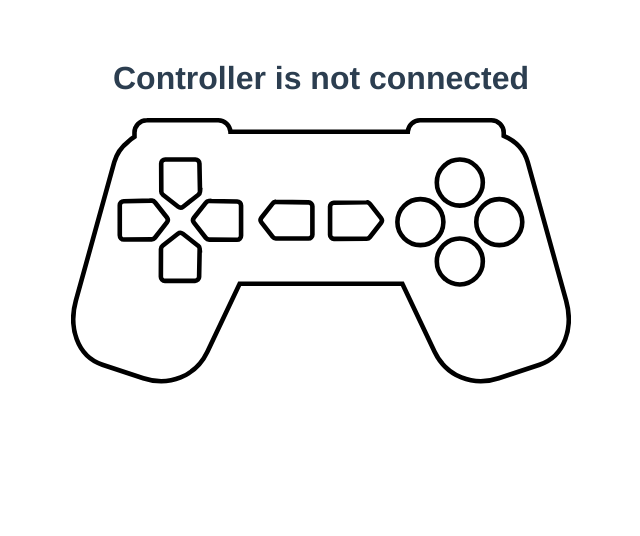
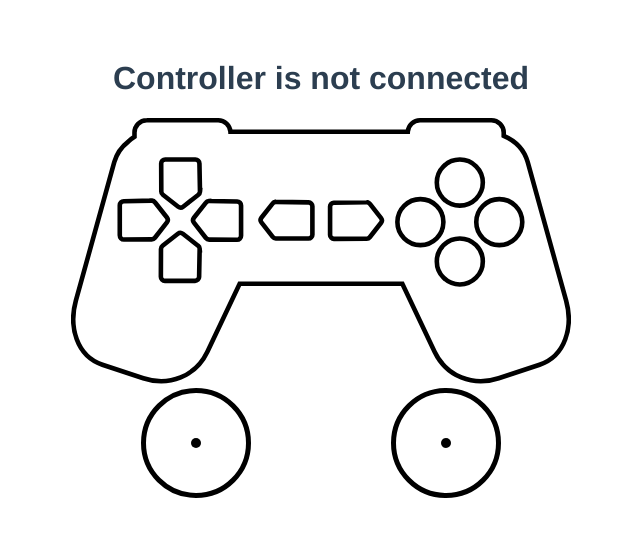
Before and after one commit to HumbertoMendes/controller-tester, a Vue app: page / in a window 1280 px wide. Shown: the top 536 px of the page, without its empty margins (319-959 px from the left). Built offline with nearby package versions, Linux system fonts and the light colour scheme.

Commit message:
+ Implemented GameControllerCirclePad

```diff
--- a/src/components/GameController.vue
+++ b/src/components/GameController.vue
@@ -1,5 +1,5 @@
 <template>
-  <!-- Created with Inkscape (http://www.inkscape.org/) -->
+  <div>
     <svg
       xmlns:inkscape="http://www.inkscape.org/namespaces/inkscape"
       xmlns:rdf="http://www.w3.org/1999/02/22-rdf-syntax-ns#"
@@ -163,15 +163,34 @@
         </rdf:RDF>
       </metadata>
     </svg>
+    <div
+      class="game-controller__circle-pad__container"
+    >
+      <game-controller-circle-pad
+        :x-axis="axes[0]"
+        :y-axis="axes[1]"
+      />
+      <game-controller-circle-pad
+        :x-axis="axes[2]"
+        :y-axis="axes[3]"
+      />
+    </div>
+  </div>
 </template>
 
 <script>
 import { Key } from '../constants/KeysConstants';
+import GameControllerCirclePad from './GameControllerCirclePad.vue';
 
 export default {
+  components: { GameControllerCirclePad },
   name: 'game-controller',
   props: {
     activeButtons: {
+      type: Array,
+      required: true,
+    },
+    axes: {
       type: Array,
       required: true,
     },
@@ -183,12 +202,16 @@ export default {
   },
   methods: {
     getFill(index) {
+      console.log(index);
       return this.activeButtons.includes(index) ? 'red' : 'none';
     },
   },
 };
 </script>
 
-<style>
-
+<style lang="scss" scoped>
+.game-controller__circle-pad__container {
+  display: flex;
+  justify-content: space-around;
+}
 </style>
--- /dev/null
+++ b/src/components/GameControllerCirclePad.vue
@@ -0,0 +1,53 @@
+<template>
+  <div
+    class="game-controller__circle-pad"
+  >
+    <div
+      class="game-controller__circle-pad__deadzone"
+      :style="`left: ${xPosition}%; top: ${yPosition}%;`"
+    />
+  </div>
+</template>
+
+<script>
+export default {
+  name: 'game-controller-circle-pad',
+  props: {
+    xAxis: {
+      type: Number,
+      default: 0,
+    },
+    yAxis: {
+      type: Number,
+      default: 0,
+    },
+  },
+  computed: {
+    xPosition() {
+      return 50 + (50 * this.xAxis);
+    },
+    yPosition() {
+      return 50 + (50 * this.yAxis);
+    },
+  },
+};
+</script>
+
+<style lang="scss" scoped>
+.game-controller__circle-pad {
+  width: 100px;
+  height: 100px;
+  border: 5px solid black;
+  border-radius: 50%;
+  position: relative;
+
+  &__deadzone {
+    width: 10px;
+    height: 10px;
+    background-color: black;
+    border-radius: 50%;
+    position: absolute;
+    transform: translate(-50%, -50%);
+  }
+}
+</style>
--- a/src/views/IndexView.vue
+++ b/src/views/IndexView.vue
@@ -1,15 +1,20 @@
 <template>
   <div>
     <h1>{{ title }}</h1>
-    <game-controller
+    <div
       class="game-controller__container"
-      :active-buttons="activeButtons"
-    />
-    <div
-      v-for="(item, index) in axes"
-      :key="index"
     >
-      {{ axes[index] }}
+      <!-- <div
+        v-for="(item, index) in axes"
+        :key="index"
+      >
+        {{ index }}: {{ axes[index] }}
+      </div> -->
+      <game-controller
+        class="game-controller"
+        :active-buttons="activeButtons"
+        :axes="axes"
+      />
     </div>
   </div>
 </template>
@@ -24,7 +29,6 @@ export default {
   name: 'index-view',
   data() {
     return {
-      intervalId: null,
       axes: [],
       activeButtons: [],
       connected: false,
@@ -36,54 +40,60 @@ export default {
     },
   },
   created() {
-    window.addEventListener('gamepadconnected', this.onGamePadConnected);
-    window.addEventListener('gamepaddisconnected', this.onGamePadDisconnected);
+    this.connect();
   },
   beforeDestroy() {
-    window.removeEventListener('gamepadconnected', this.onGamePadConnected);
-    window.removeEventListener('gamepaddisconnected', this.onGamePadDisconnected);
+    this.disconnect();
   },
   methods: {
+    connect() {
+      window.addEventListener('gamepadconnected', this.onGamePadConnected);
+      window.addEventListener('gamepaddisconnected', this.onGamePadDisconnected);
+    },
+    disconnect() {
+      window.removeEventListener('gamepadconnected', this.onGamePadConnected);
+      window.removeEventListener('gamepaddisconnected', this.onGamePadDisconnected);
+    },
     onGamePadConnected(event) {
       this.connected = true;
-
-      const { index } = event.gamepad;
-      // All buttons and axes values can be accessed through
-      this.intervalId = setInterval(() => {
-        const gamepad = navigator.getGamepads()[index];
-
-        // this.activeButtons = gamepad.buttons.findIndex((button) => button.pressed || button.touched);
-        // console.log(this.activeButtons);
-        // gamepad.buttons.forEach((button, id) => {
-        //   if (button.pressed || button.touched) console.log(id, button);
-        // });
-        const activeButtons = [];
-        for (let id = gamepad.buttons.length; id--;) {
-          if (gamepad.buttons[id].pressed || gamepad.buttons[id].touched) activeButtons.push(id);
-        }
-        if (this.activeButtons.length !== activeButtons.length && this.activeButtons.toString() !== activeButtons.toString()) {
-          this.activeButtons = activeButtons;
-        }
-
-        this.axes = gamepad.axes;
-      }, 100);
+      window.requestAnimationFrame((timestamp) => this.doPooling(event.gamepad.index, 0, timestamp));
     },
     onGamePadDisconnected() {
       this.connected = false;
       console.log('disconnected');
     },
-    cancelPolling() {
-      if (this.intervalId !== null) {
-        clearInterval(this.intervalId);
-        this.intervalId = null;
+    doPooling(index, previousTimestamp, currentTimestamp) {
+      const elapsed = currentTimestamp - previousTimestamp;
+      let nextTimestamp = previousTimestamp;
+
+      if (this.connected && elapsed > 10) {
+        const gamepad = navigator.getGamepads()[index];
+        const activeButtons = [];
+
+        for (let id = gamepad.buttons.length; id--;) {
+          if (gamepad.buttons[id].pressed || gamepad.buttons[id].touched) activeButtons.push(id);
+        }
+
+        if (this.activeButtons.toString() !== activeButtons.toString()) this.activeButtons = activeButtons;
+
+        this.axes = gamepad.axes;
+        nextTimestamp = currentTimestamp;
       }
+
+      window.requestAnimationFrame((timestamp) => this.doPooling(index, nextTimestamp, timestamp));
     },
   },
 };
 </script>
 
 <style lang="scss" scoped>
-.game-controller__container {
+.game-controller {
   width: 500px;
+
+  &__container {
+    display: flex;
+    align-items: center;
+    flex-direction: column;
+  }
 }
 </style>
```
Lines whose indentation alone changed are shown as unchanged.
